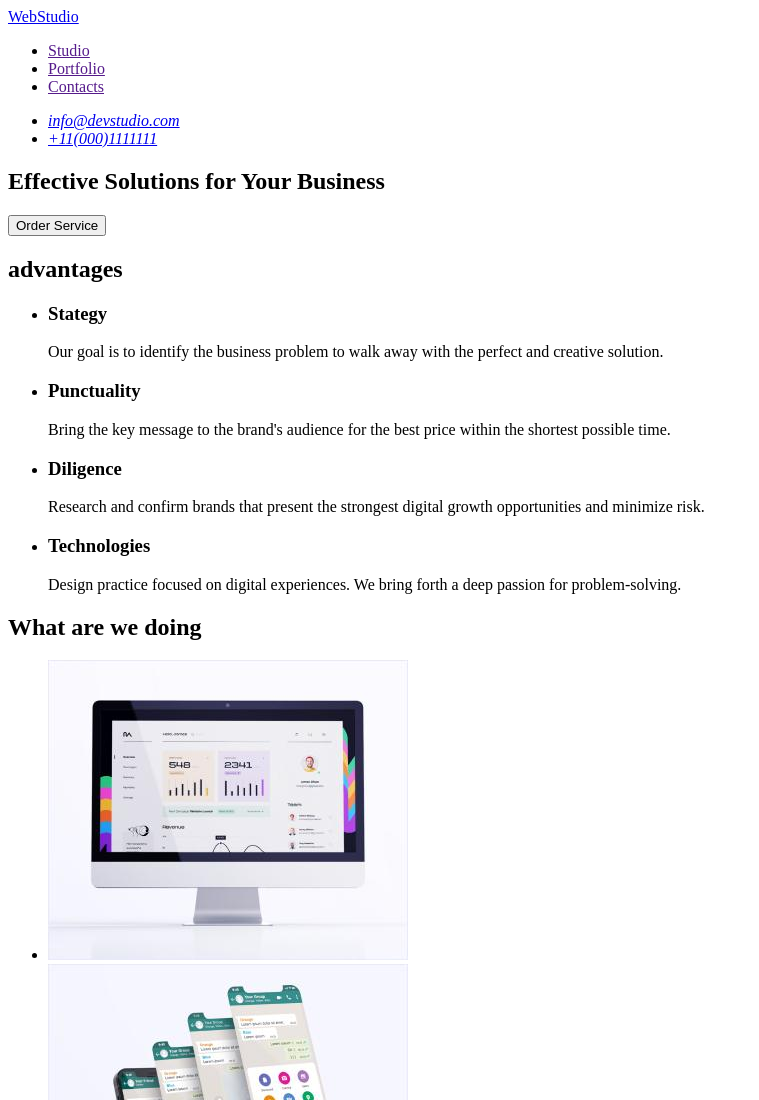
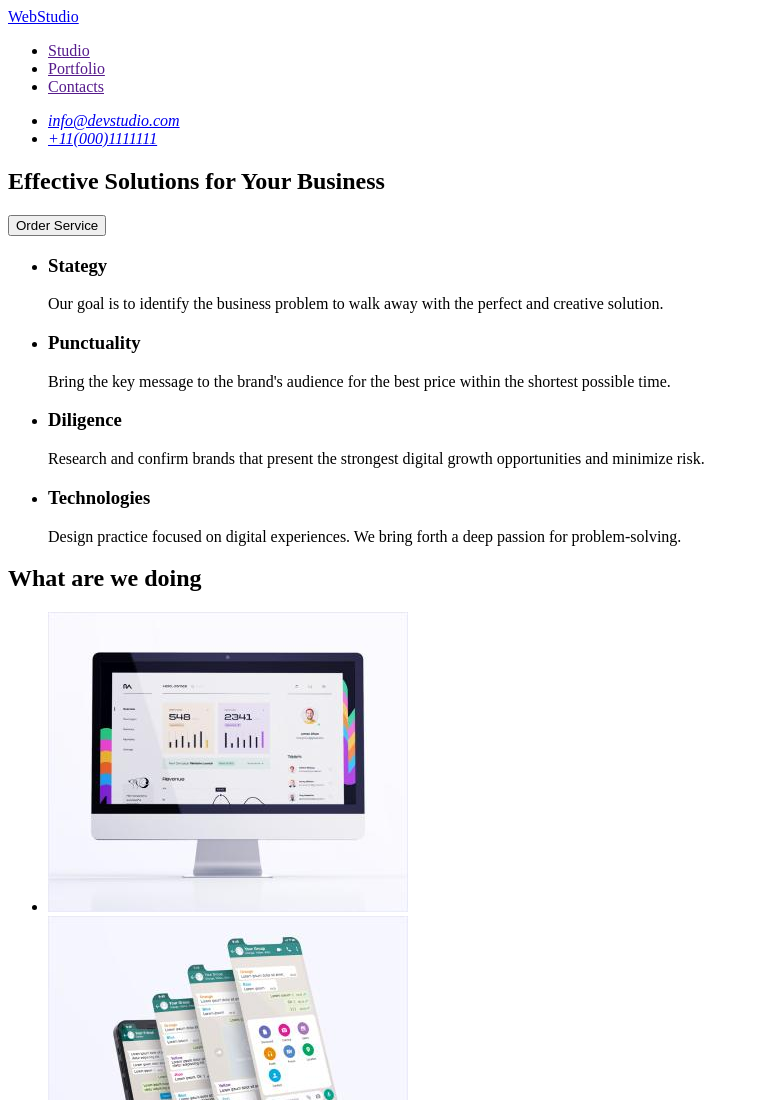
Before and after one commit to ValentynTiurin/goit-markup-hw-01, a plain HTML site: page index.html in a window 1280 px wide. Shown: the top 1100 px of the page, without its empty margins (0-759 px from the left). Drawn offline with Linux system fonts and the light colour scheme.

Commit message:
Update index.html

```diff
--- a/index.html
+++ b/index.html
@@ -38,7 +38,7 @@
       </section>
       <!--section 1-->
       <section>
-        <h2>advantages</h2>
+        <h2 hidden>advantages</h2>
         <ul>
           <li>
             <h3>Stategy</h3>
```
